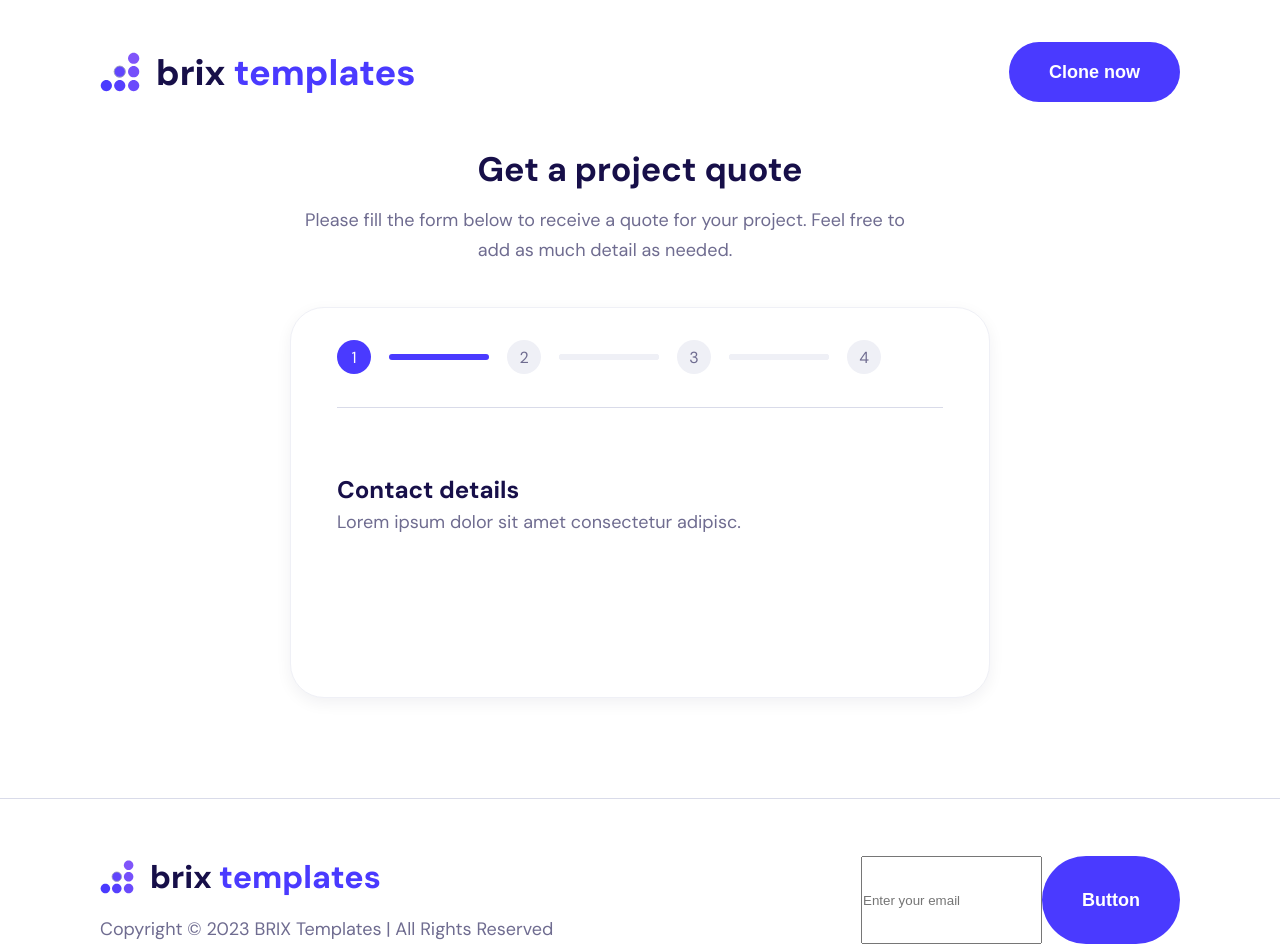
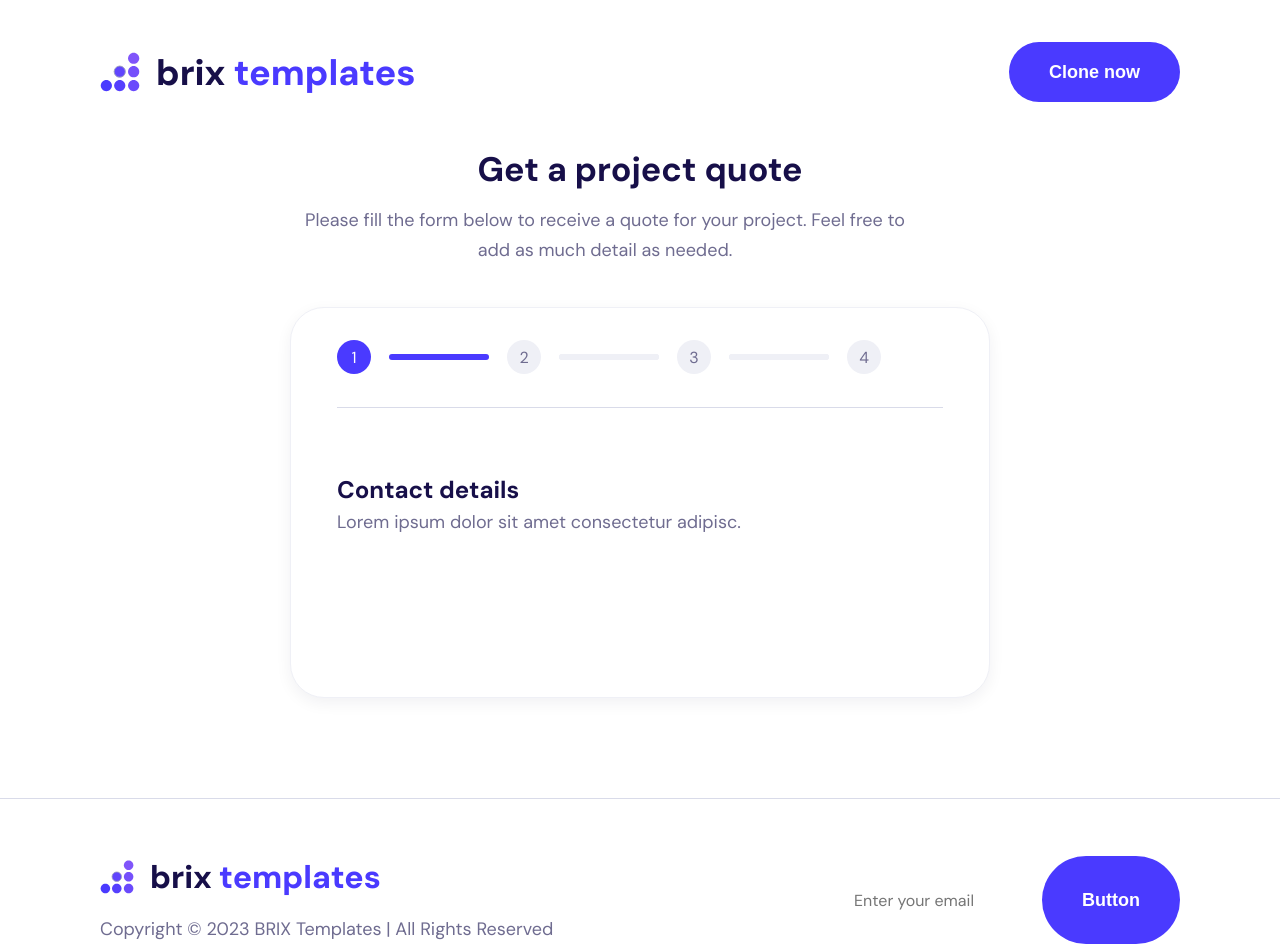
Before and after one commit to yuKalashnikova2/questionnaire, a Vue app: page / in a window 1280 px wide. Shown: the top 952 px of the page. Built offline with nearby package versions, Linux system fonts and the light colour scheme.

Commit message:
styles: input

```diff
--- a/src/style.css
+++ b/src/style.css
@@ -19,3 +19,6 @@ a {
 li {
   list-style-type: none;
 }
+input {
+  all: unset;
+}
```
